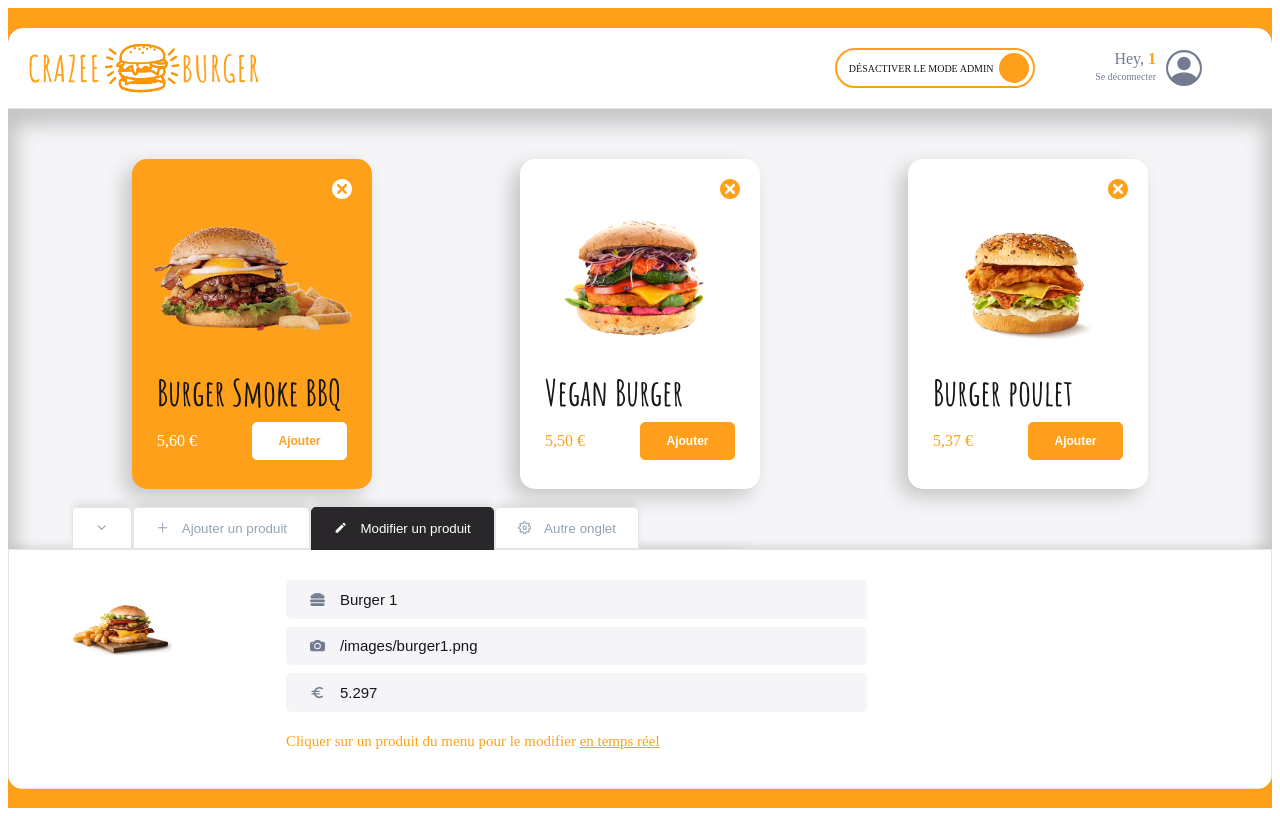
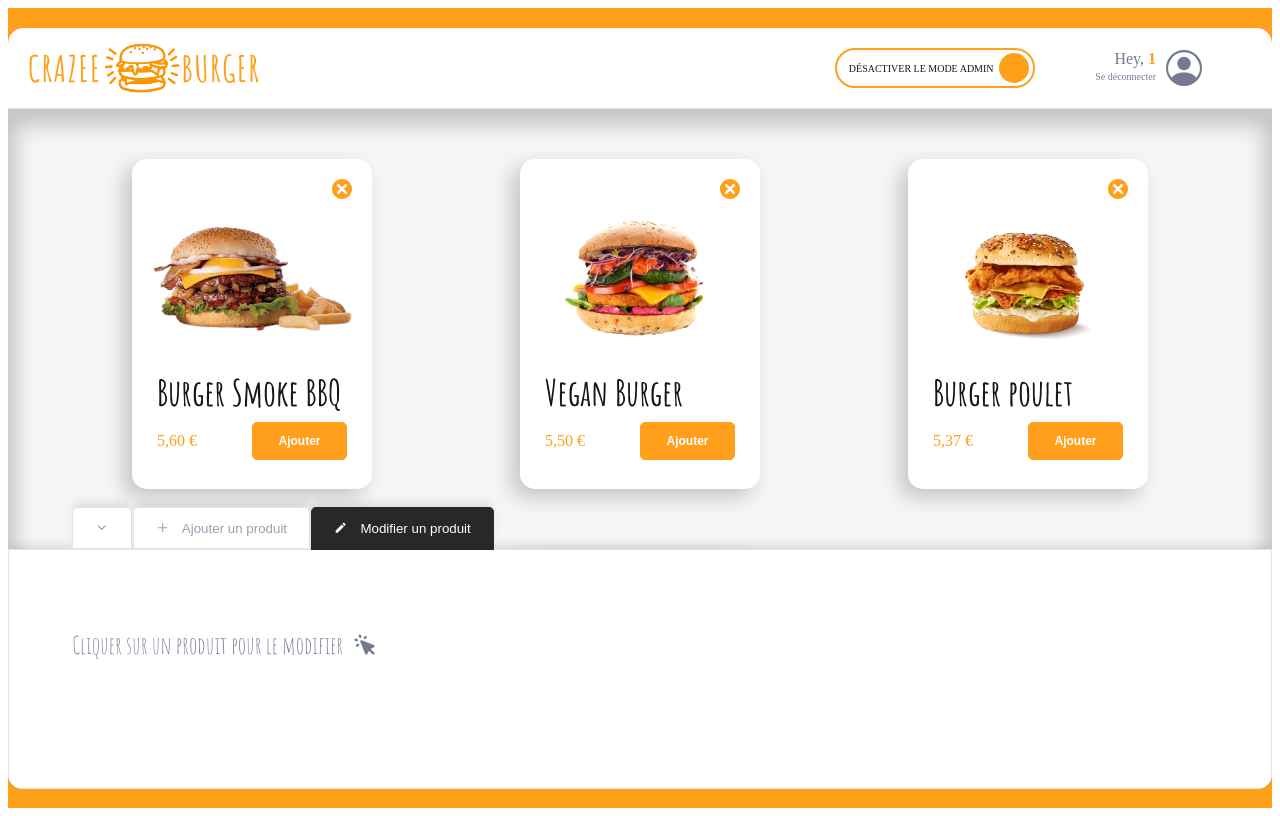
Before and after one commit to Baba31200/crazee-burger, a React (Vite) app: page /order/1 in a window 1280 px wide. Built offline with nearby package versions, Linux system fonts and the light colour scheme.

Commit message:
🔥 F09 : ADMIN PANEL > Remove examples

```diff
--- a/src/components/pages/order/Main/Admin/tabsConfig.jsx
+++ b/src/components/pages/order/Main/Admin/tabsConfig.jsx
@@ -4,9 +4,6 @@
 
 import EditForm from "./AdimPanel/EditForm";
 import HintMessage from "./AdimPanel/HintMessage";
-import { FiSettings } from "react-icons/fi";
-import Button from "../../../../reusable-ui/Button";
-import Form from "./AdimPanel/Form";
 
 export const getTabsConfig = (hasAlreadyBeenClicked) => [
   {
@@ -21,34 +18,8 @@
     Icon: <MdModeEditOutline />,
     content: hasAlreadyBeenClicked ? <EditForm /> : <HintMessage />,
   },
-  {
-    index: "manger",
-    label: "Autre onglet",
-    Icon: <FiSettings />,
-    Content: <UnComposant />,
-  },
 ];
 
 export const getTabSelected = (tabs, currentTabSelected) => {
   return tabs.find((tab) => tab.index === currentTabSelected);
 };
-
-export function UnComposant() {
-  return (
-    <Form
-      product={{
-        id: "1",
-        imageSource: "/images/burger1.png",
-        title: "Burger 1",
-        price: 5.297,
-        quantity: 0,
-        isAvailable: true,
-        isAdvertised: false,
-      }}
-    >
-      <div style={{ width: "50%" }}>
-        <Button version="normal" label={"Bonjour"} />
-      </div>
-    </Form>
-  );
-}
--- a/src/components/pages/order/OrderPage.jsx
+++ b/src/components/pages/order/OrderPage.jsx
@@ -15,7 +15,7 @@
   const [currentTabSelected, setCurrentTabSelected] = useState("edit");
   const [menu, setMenu] = useState(fakeMenu.MEDIUM);
   const [newProduct, setNewproduct] = useState(EMPTY_PRODUCT);
-  const [productSelected, setProductSelected] = useState(fakeMenu.SMALL[0]);
+  const [productSelected, setProductSelected] = useState(EMPTY_PRODUCT);
   const titleEditRef = useRef();
   // comportements (gestionnaire du state ou state handler)
 
```
